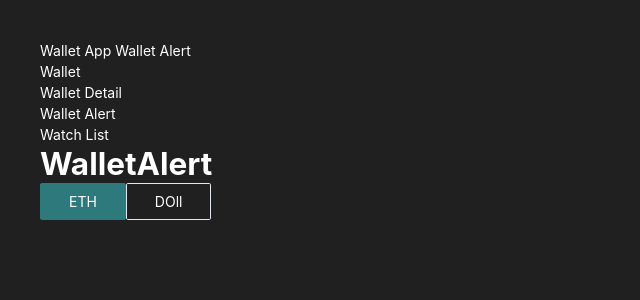
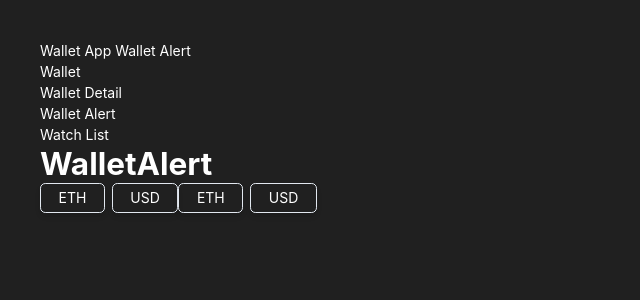
Before and after one commit to kira-0521/learning, a React (Vite) app in the folder discord-lib/frontend/: page /wallet_alert in a window 1280 px wide. Shown: the top 300 px of the page, without its empty margins (0-640 px from the left). Built offline with nearby package versions, Linux system fonts and the light colour scheme.

Commit message:
eth / usd のトグルラジオボタン作成

```diff
--- a/discord-lib/frontend/src/components/molecules/Forms/ToggleRadioButtons.tsx
+++ b/discord-lib/frontend/src/components/molecules/Forms/ToggleRadioButtons.tsx
@@ -1,12 +1,21 @@
-import { FC, ReactNode } from 'react'
-import { Box, useRadio, UseRadioProps } from '@chakra-ui/react'
+import { FC, ReactNode, memo, useState, useCallback, useContext } from 'react'
+import { MoneyUnitContext } from '../../../provider/MoneyUnitProvider'
+import {
+  Box,
+  useRadio,
+  UseRadioProps,
+  useRadioGroup,
+  HStack,
+} from '@chakra-ui/react'
 
-type Props = {
+// 1. Create a component that consumes the `useRadio` hook
+type RadioCardProps = {
   children: ReactNode
-} & UseRadioProps
-
-export const ToggleRadioButtons: FC<Props> = (props: Props) => {
-  const { getInputProps, getCheckboxProps } = useRadio(props)
+  useRadioProps: UseRadioProps
+}
+const RadioCard: FC<RadioCardProps> = (props) => {
+  const { children, useRadioProps } = props
+  const { getInputProps, getCheckboxProps } = useRadio(useRadioProps)
 
   const input = getInputProps()
   const checkbox = getCheckboxProps()
@@ -15,19 +24,57 @@ export const ToggleRadioButtons: FC<Props> = (props: Props) => {
     <Box as='label'>
       <input {...input} />
       <Box
-        {...checkbox}
         cursor='pointer'
         borderWidth='1px'
-        borderRadius='sm'
+        borderRadius='md'
+        boxShadow='md'
         _checked={{
           bg: 'teal.600',
           color: 'white',
           borderColor: 'teal.600',
         }}
-        px={8}
-        py={2}>
-        {props.children}
+        _focus={{
+          boxShadow: 'none',
+        }}
+        px={5}
+        py={1}>
+        {children}
       </Box>
     </Box>
   )
 }
+
+// Step 2: Use the `useRadioGroup` hook to control a group of custom radios.
+type Unit = 'ETH' | 'USD'
+export const ToggleRadioButtons: FC = memo(() => {
+  const options = ['ETH', 'USD']
+  const moneyUnitContext = useContext(MoneyUnitContext)
+  const onChangeUnit = useCallback(
+    (nextValue: Unit) => {
+      console.log('nextValue', nextValue)
+      moneyUnitContext.setUnit(nextValue)
+    },
+    [moneyUnitContext.unit]
+  )
+
+  const { getRootProps, getRadioProps } = useRadioGroup({
+    name: 'money',
+    defaultValue: moneyUnitContext.unit,
+    onChange: onChangeUnit,
+  })
+
+  const group = getRootProps()
+
+  return (
+    <HStack {...group}>
+      {options.map((value) => {
+        const radio = getRadioProps({ value })
+        return (
+          <RadioCard key={value} useRadioProps={radio}>
+            {value}
+          </RadioCard>
+        )
+      })}
+    </HStack>
+  )
+})
```
